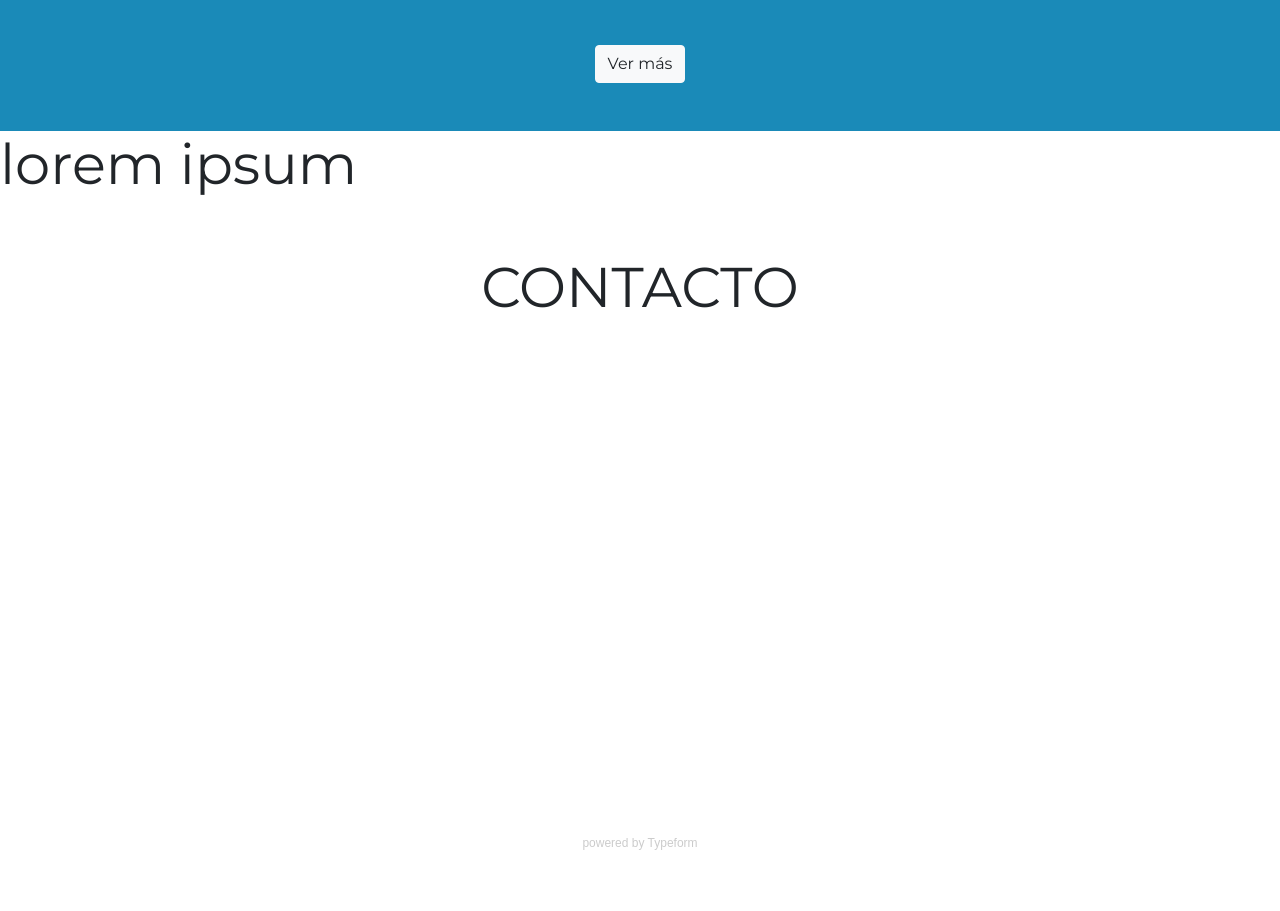
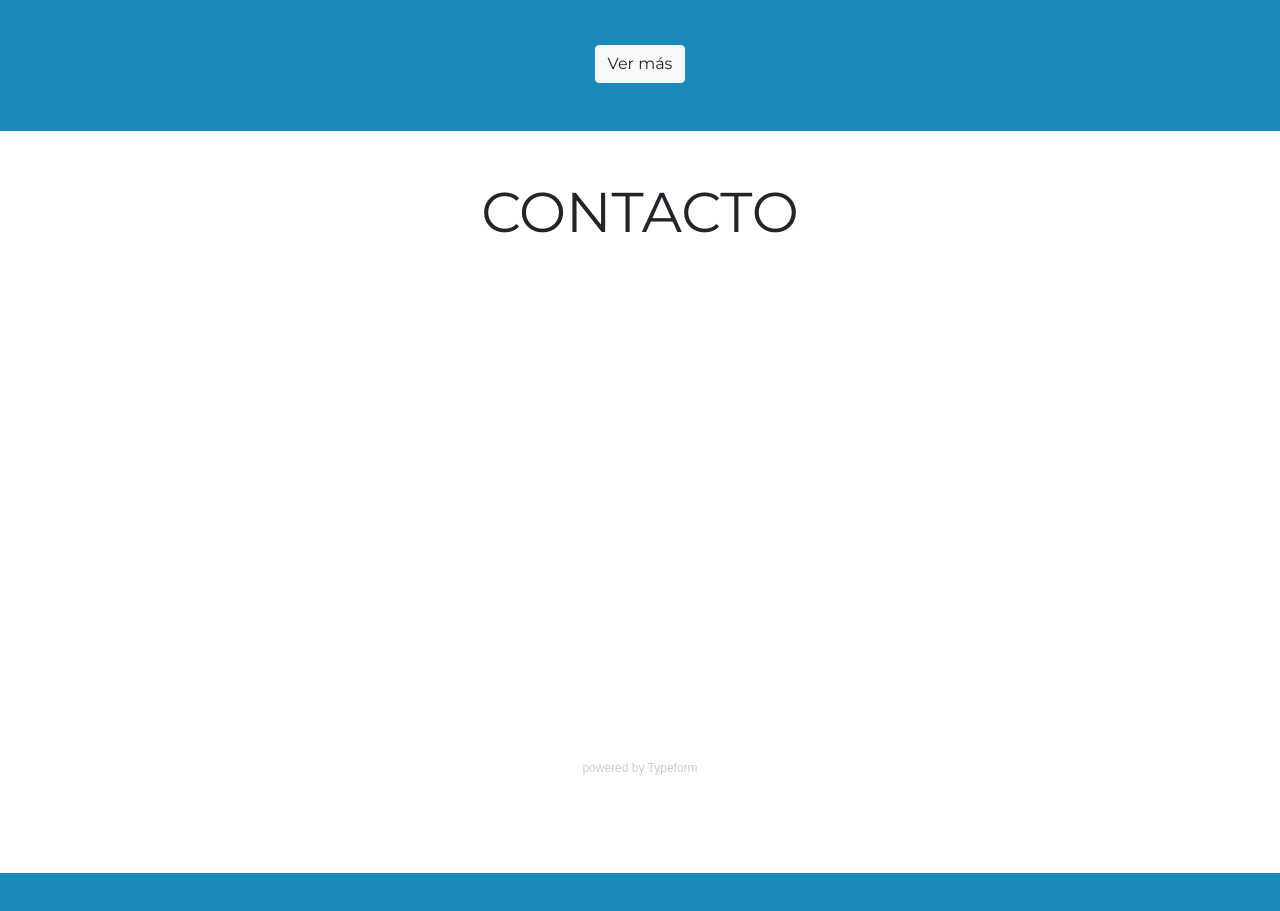
Before and after one commit to ismarts96/portafolio, a plain HTML site: page index.html in a window 1280 px wide. Shown: the part 2980-3891 px from the top of the page. Drawn offline with nearby package versions, Linux system fonts and the light colour scheme; a script that the page names is missing.

Commit message:
lorem borrado

```diff
--- a/index.html
+++ b/index.html
@@ -190,10 +190,6 @@
 
     </section>
 
-<section>
-  <h2>lorem ipsum</h2>
-</section>
-
     <section id="contacto" class="container contacto py-5 text-center mb-5">
       <h2>CONTACTO</h2>
         <div class="typeform-widget" data-url="https://ismaeltroncoso.typeform.com/to/tcF6wD" style="width: 100%; height: 500px;"></div> <script> (function() { var qs,js,q,s,d=document, gi=d.getElementById, ce=d.createElement, gt=d.getElementsByTagName, id="typef_orm", b="https://embed.typeform.com/"; if(!gi.call(d,id)) { js=ce.call(d,"script"); js.id=id; js.src=b+"embed.js"; q=gt.call(d,"script")[0]; q.parentNode.insertBefore(js,q) } })() </script> <div style="font-family: Sans-Serif;font-size: 12px;color: #999;opacity: 0.5; padding-top: 5px;"> powered by <a href="https://admin.typeform.com/signup?utm_campaign=tcF6wD&utm_source=typeform.com-14010331-Basic&utm_medium=typeform&utm_content=typeform-embedded-poweredbytypeform&utm_term=ES" style="color: #999" target="_blank">Typeform</a> </div>
```
